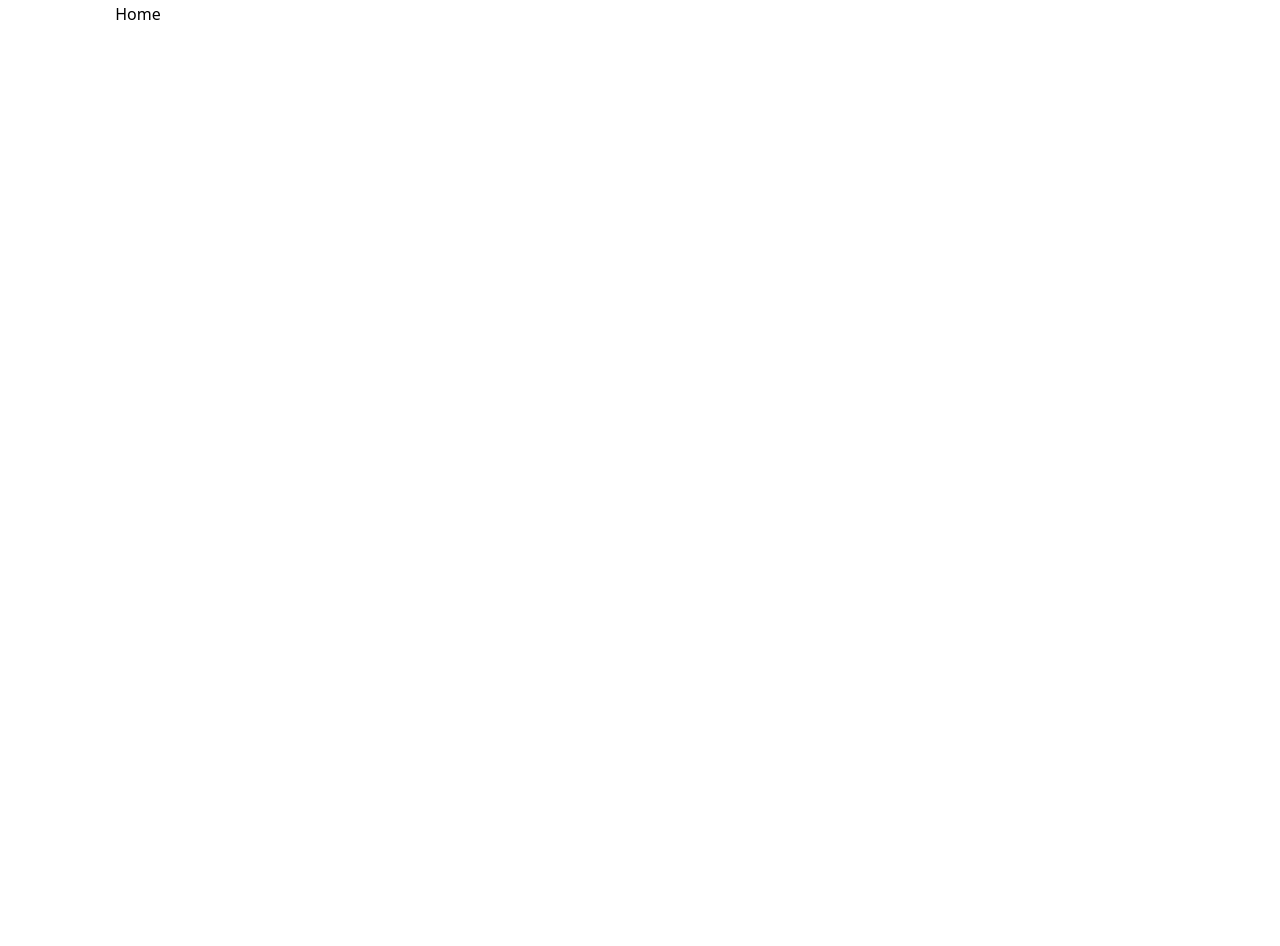
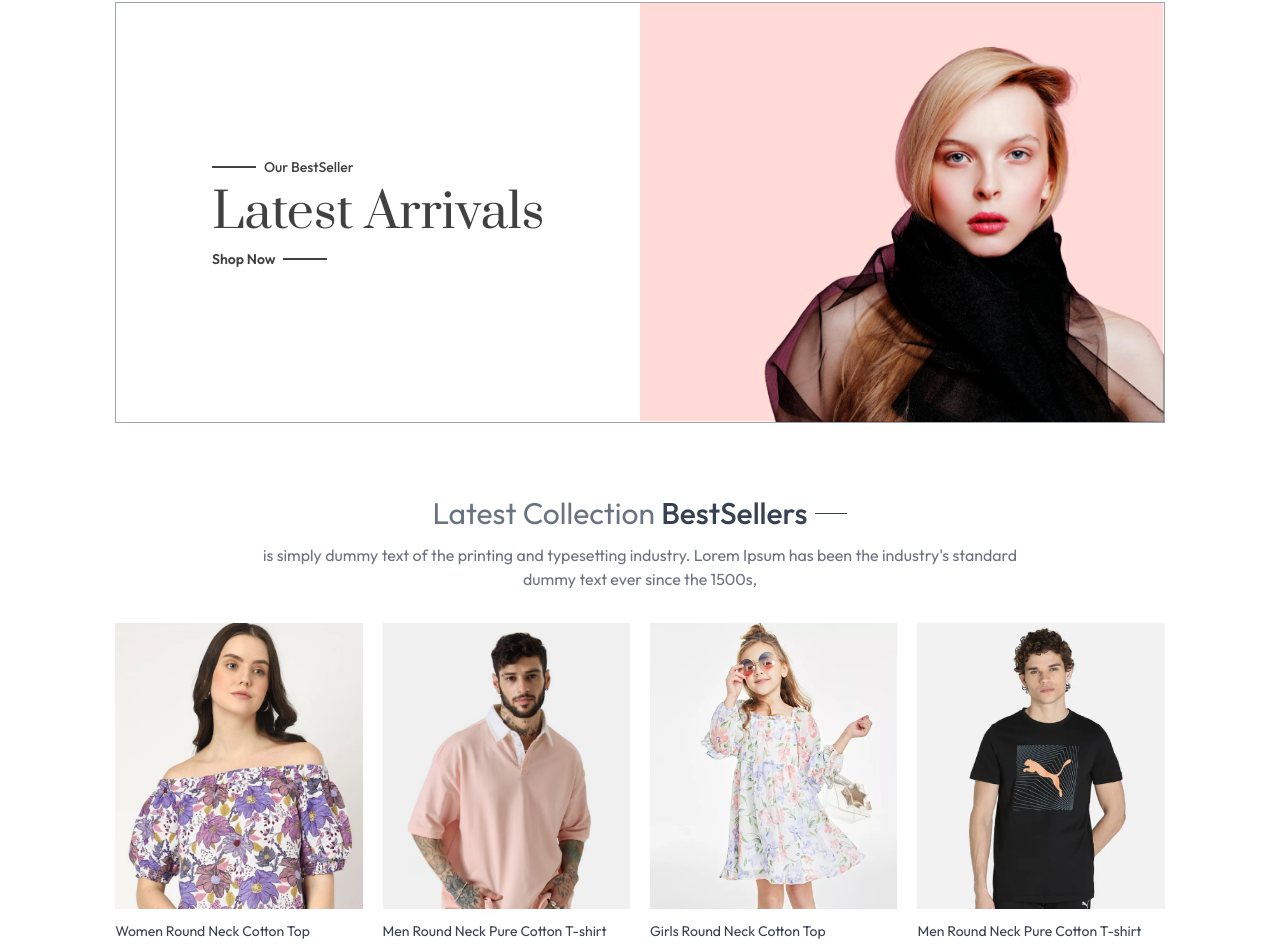
Before and after one commit to arirarif/TubeEcommerceMERN, a React (Vite) app: page / in a window 1280 px wide. Shown: the part 39-985 px from the top of the page. Before the commit the page ends 800 px from the top, so only its background shows below. Built offline with nearby package versions, Linux system fonts and the light colour scheme.

Commit message:
Hero scrion and product section update

```diff
--- /dev/null
+++ b/src/components/Hero.jsx
@@ -0,0 +1,27 @@
+import React from "react";
+import { assets } from "../assets/assets";
+
+const Hero = () => {
+  return (
+    <div className="flex flex-col sm:flex-row border border-gray-400">
+      {/* Hero Left side */}
+      <div className="w-full sm:w-1/2 flex items-center justify-center py-10 sm:py-0">
+        <div className="text-[#414141]">
+            <div className="flex items-center gap-2">
+                <p className="w-8 md:w-11 h-[2px] bg-[#414141]"></p>
+                <p className="font-medium text-sm md-text-base">Our BestSeller</p>
+            </div>
+            <h1 className="prata-regular text-3xl sm:py-3 lg:text-5xl leading-relaxed">Latest Arrivals</h1>
+            <div className="flex items-center gap-2">
+                <p className="font-semibold text-sm md-text-base">Shop Now</p>
+                <p className="w-8 md:w-11 h-[2px] bg-[#414141]"></p>
+            </div>
+        </div>
+      </div>
+      {/* Hero Right Side */}
+      <img src={assets.hero_img} className="w-full sm:w-1/2 h-auto" />
+    </div>
+  );
+};
+
+export default Hero;
--- /dev/null
+++ b/src/components/LatestCollection.jsx
@@ -0,0 +1,33 @@
+import React, { useContext, useEffect, useState } from "react";
+import { ShopContext } from "../context/ShopContext";
+import Title from "./Title";
+import ProductItem from "./ProductItem";
+
+const LatestCollection = () => {
+  const { products } = useContext(ShopContext);
+  const [latestProducts, setLatestProducts] = useState([]);
+
+  useEffect(() => {
+    setLatestProducts(products.slice(0, 8));
+  }, []);
+  return (
+    <div className="my-10">
+      <div className="text-center py-8 text-3xl">
+        <Title text1={"Latest Collection"} text2={"BestSellers"} />
+        <p className="w-3/4 m-auto text:xs sm:text-sm md:text-base text-gray-500">
+          is simply dummy text of the printing and typesetting industry. Lorem
+          Ipsum has been the industry's standard dummy text ever since the
+          1500s,
+        </p>
+      </div>
+      {/* Rendering Products */}
+      <div className="grid grid-cols-1 sm:grid-cols-2 md:grid-cols-3 lg:grid-cols-4 gap-5">
+        {latestProducts.map((item, index) => (
+          <ProductItem key={index} id={item._id} image={item.image} name={item.name} price={item.price} />
+        ))}
+      </div>
+    </div>
+  );
+};
+
+export default LatestCollection;
--- /dev/null
+++ b/src/components/ProductItem.jsx
@@ -0,0 +1,21 @@
+import React, { useContext } from "react";
+import { Link } from "react-router-dom";
+import { ShopContext } from "../context/ShopContext";
+
+const ProductItem = ({ id, image, name, price }) => {
+  const { currency } = useContext(ShopContext);
+
+  return (
+    <Link className="text-gray-700 cursor-pointer" to={`/product/${id}`}>
+      <div className="overflow-hidden">
+        <img src={image[0]} className="hover:scale-110 transition ease-in-out" alt="" />
+      </div>
+      <p className="pt-3 pb-1 text-sm">{name}</p>
+      <p className="text-sm md-text-base text-gray-500 font-medium">
+        {currency} {price}
+      </p>
+    </Link>
+  );
+};
+
+export default ProductItem;
--- /dev/null
+++ b/src/components/Title.jsx
@@ -0,0 +1,12 @@
+import React from 'react'
+
+const Title = ({text1,text2}) => {
+  return (
+    <div className='inline-flex items-center gap-2 mb-3'>
+        <p className='text-gray-500'>{text1} <span className='text-gray-700 font-medium'>{text2}</span></p>
+        <p className='w-8 h-[1px] bg-gray-700'></p>
+    </div>
+  )
+}
+
+export default Title
--- /dev/null
+++ b/src/context/ShopContext.jsx
@@ -0,0 +1,20 @@
+import { createContext } from "react";
+import { products } from "../assets/assets";
+
+export const ShopContext = createContext();
+
+const ShopContextProvider = (props) => {
+  const currency = "$";
+  const deliveryFee = 10;
+
+  const value = {
+    products,
+    currency,
+    deliveryFee,
+  };
+  return (
+    <ShopContext.Provider value={value}>{props.children}</ShopContext.Provider>
+  );
+};
+
+export default ShopContextProvider;
--- a/src/index.css
+++ b/src/index.css
@@ -1,7 +1,17 @@
+@import url("https://fonts.googleapis.com/css2?family=Outfit:wght@100..900&family=Prata&display=swap");
+
 @tailwind base;
 @tailwind components;
 @tailwind utilities;
 
-a.active hr{
-    display: block;
+a.active hr {
+  display: block;
 }
+*{
+    font-family: outfit;
+}
+.prata-regular {
+  font-family: "Prata", serif;
+  font-weight: 400;
+  font-style: normal;
+}
--- a/src/main.jsx
+++ b/src/main.jsx
@@ -1,11 +1,14 @@
-import { StrictMode } from 'react'
-import { createRoot } from 'react-dom/client'
-import './index.css'
-import App from './App.jsx'
-import { BrowserRouter } from 'react-router-dom'
+import { StrictMode } from "react";
+import { createRoot } from "react-dom/client";
+import "./index.css";
+import App from "./App.jsx";
+import { BrowserRouter } from "react-router-dom";
+import ShopContextProvider from "./context/ShopContext.jsx";
 
-createRoot(document.getElementById('root')).render(
+createRoot(document.getElementById("root")).render(
   <BrowserRouter>
-    <App />
-  </BrowserRouter>,
-)
+    <ShopContextProvider>
+      <App />
+    </ShopContextProvider>
+  </BrowserRouter>
+);
--- a/src/pages/Home.jsx
+++ b/src/pages/Home.jsx
@@ -1,9 +1,14 @@
-import React from 'react'
+import React from "react";
+import Hero from "../components/Hero";
+import LatestCollection from "../components/LatestCollection";
 
 const Home = () => {
   return (
-    <div>Home</div>
-  )
-}
+    <div>
+      <Hero />
+      <LatestCollection />
+    </div>
+  );
+};
 
-export default Home
+export default Home;
```
